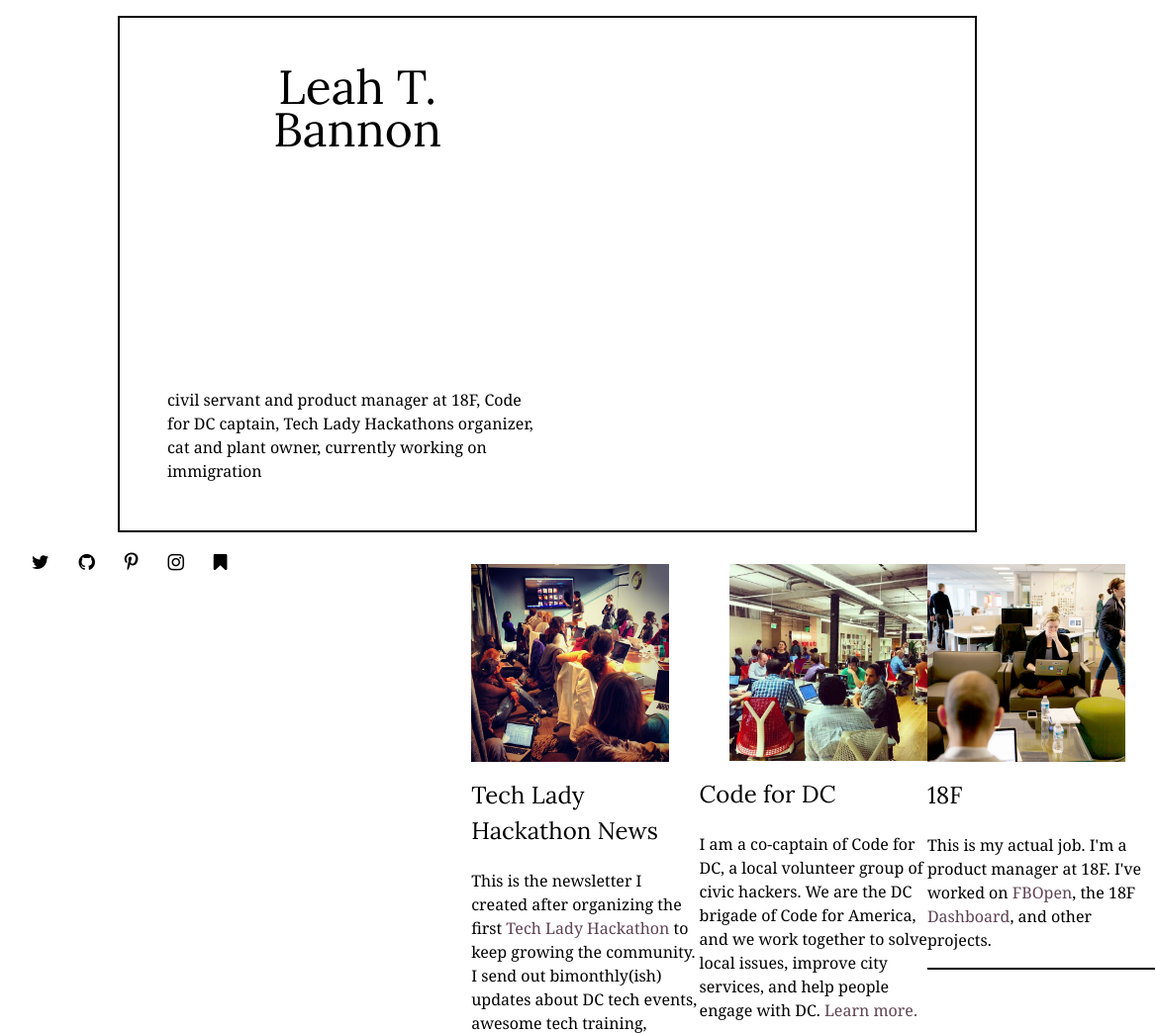
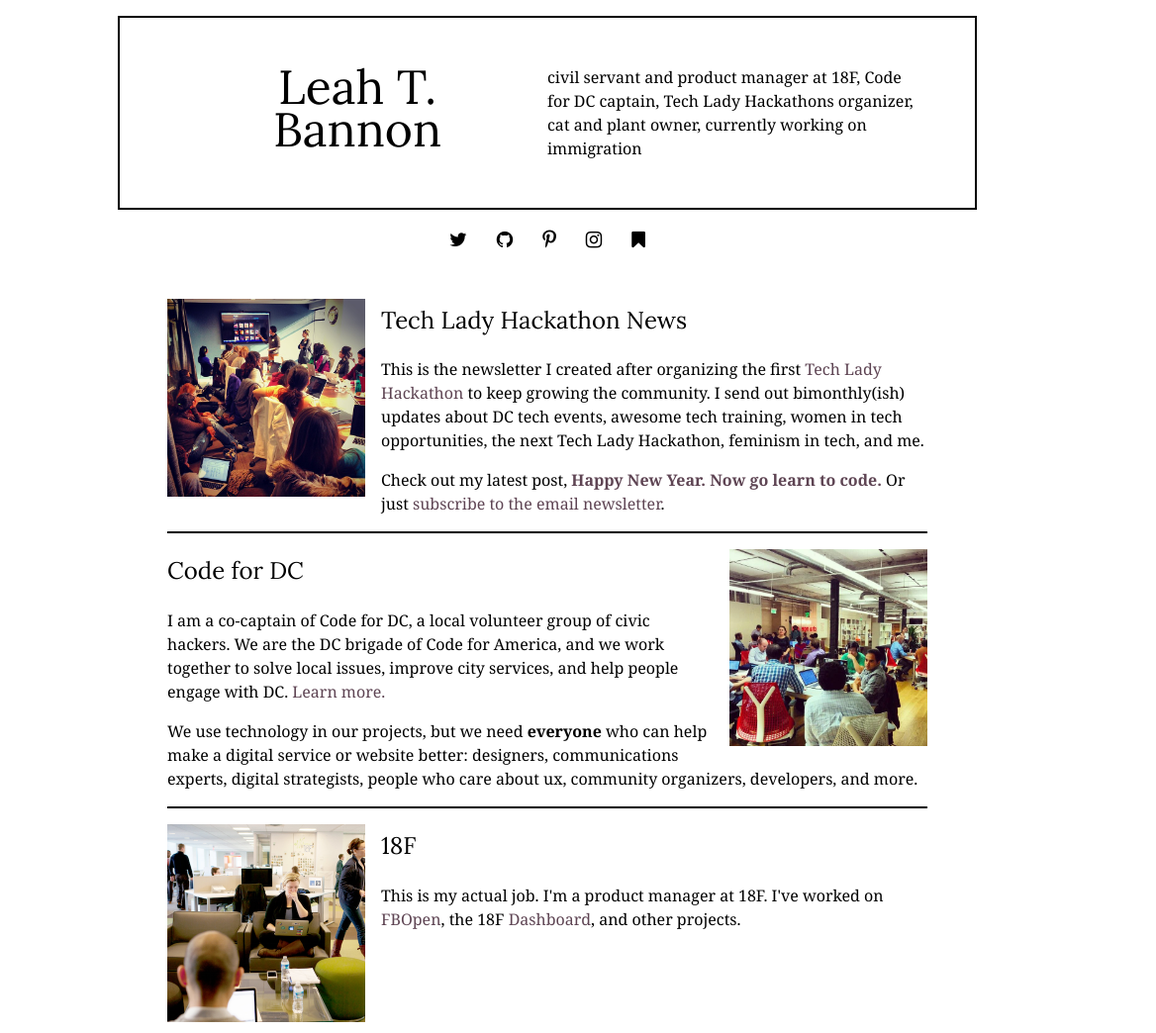
Before and after one commit to leahbannon/final-project, a plain HTML site: page index.html in a window 1536 px wide. Shown: the top 1044 px of the page at 99% size, without its empty margins (215-1383 px from the left). Drawn offline with nearby package versions, Linux system fonts and the light colour scheme; a script that the page names is missing.

Commit message:
never mind on that extra break

```diff
--- a/css/main.css
+++ b/css/main.css
@@ -142,63 +142,3 @@
 }
 
 }
-
-/*EXTRA LARGE EXTRA LARGE EXTRA LARGE EXTRA LARGE EXTRA LARGE */
-/*EXTRA LARGE EXTRA LARGE EXTRA LARGE EXTRA LARGE EXTRA LARGE */
-/*LARGEST SCREEN SIZE: STARTS AT 1300 PIXELS */
-/*EXTRA LARGE EXTRA LARGE EXTRA LARGE EXTRA LARGE EXTRA LARGE */
-/*EXTRA LARGE EXTRA LARGE EXTRA LARGE EXTRA LARGE EXTRA LARGE */
-
-@media screen and (min-width: 1300px) {
-
-  .hearderbox {
-    width: 45%;
-    float: left;
-    margin: 2em;
-  }
-
-  .logo {
-    padding-bottom: 5em;
-  }
-
-  .tagline {
-    float: none;
-  }
-
-  .socialmedia {
-    width: 45%;
-    float: left;
-  }
-
-  .box {
-    width: 15%;
-    float: left;
-  }
-
-
-
-
-
-
-
-
-
-
-}
-
-
-
-
-
-
-
-
-
-
-
-
-
-
-
-
-/*end*/
```
